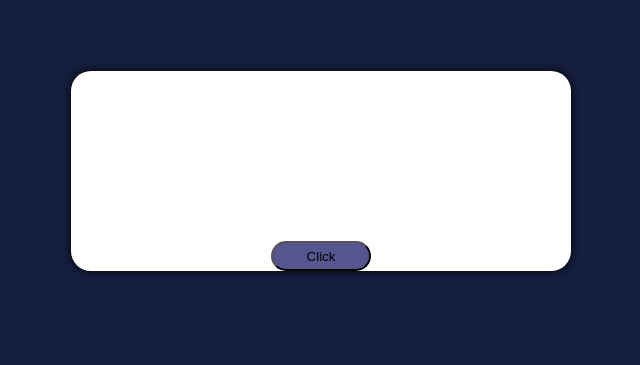
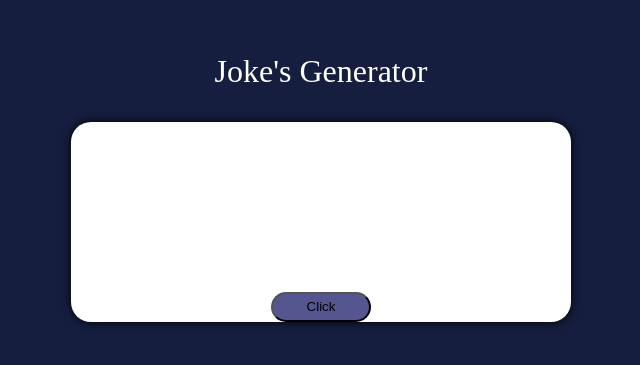
Before and after one commit to Chu-rill/joke_api, a plain HTML site: page index.html in a window 1280 px wide. Shown: the part 237-602 px from the top of the page, without its empty margins (319-959 px from the left). Drawn offline with Linux system fonts and the light colour scheme.

Commit message:
added a title

```diff
--- a/index.html
+++ b/index.html
@@ -10,6 +10,7 @@
             justify-content: center;
             align-items: center;
             height: 100vh;
+            flex-direction: column;
         }
         .container{
             width: 500px;
@@ -22,6 +23,11 @@
             flex-direction: column;
             justify-content: space-between;
             align-items: center;
+        }.container h1{
+            text-align: center;
+        }
+        .container h2{
+            text-align: center;
         }
         .container button{
             width: 100px;
@@ -29,11 +35,16 @@
             background-color: rgb(85, 85, 143);
             outline: none;
             border-radius: 15px;
-
+            cursor: pointer;
+        }
+         p{
+            font-size: 2rem;
+            color: white;
         }
     </style>
 </head>
 <body style="background-color: #151e3fff;">
+    <P>Joke's Generator</P>
     <div class="container">
         <h1></h1>
         <h2></h2>
```
